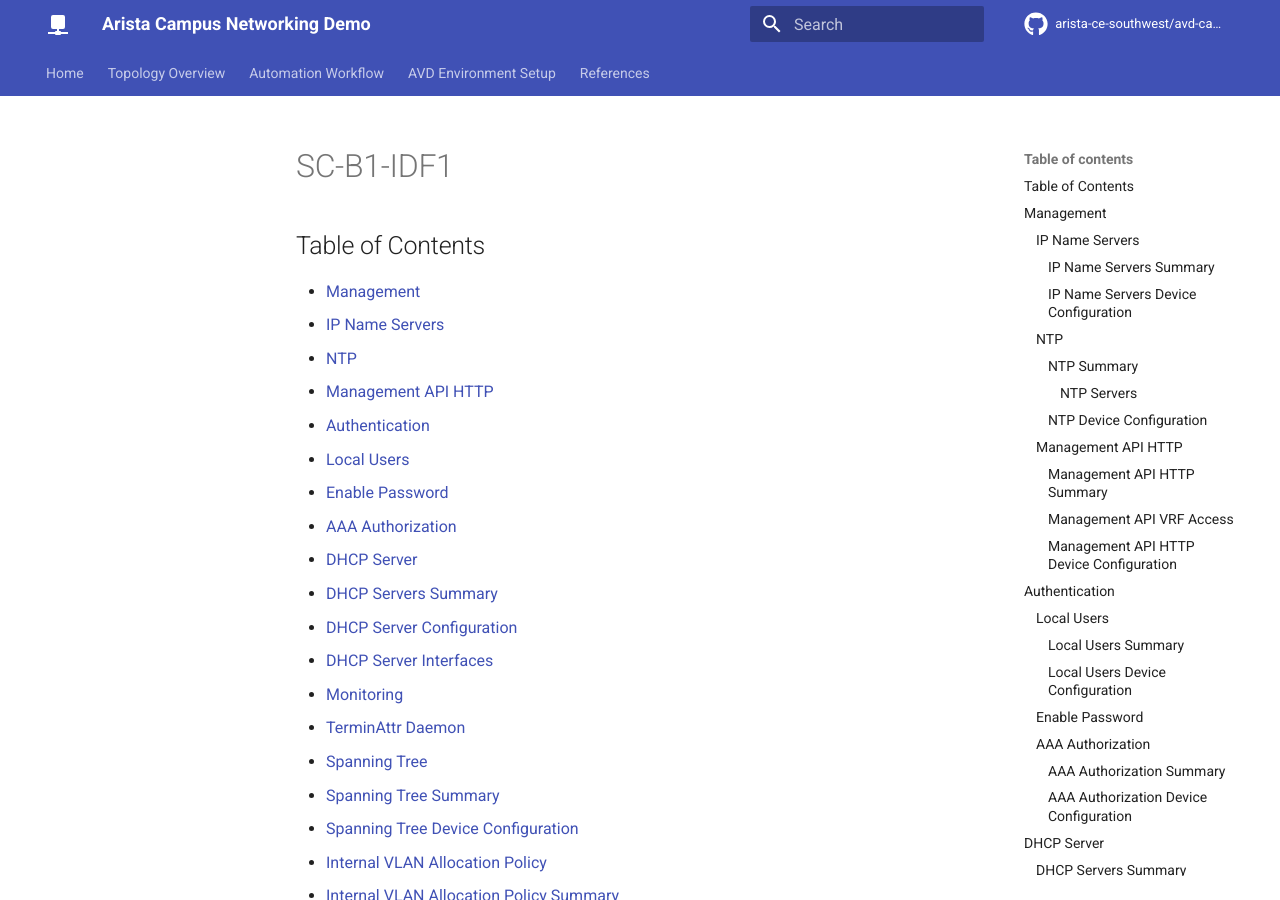
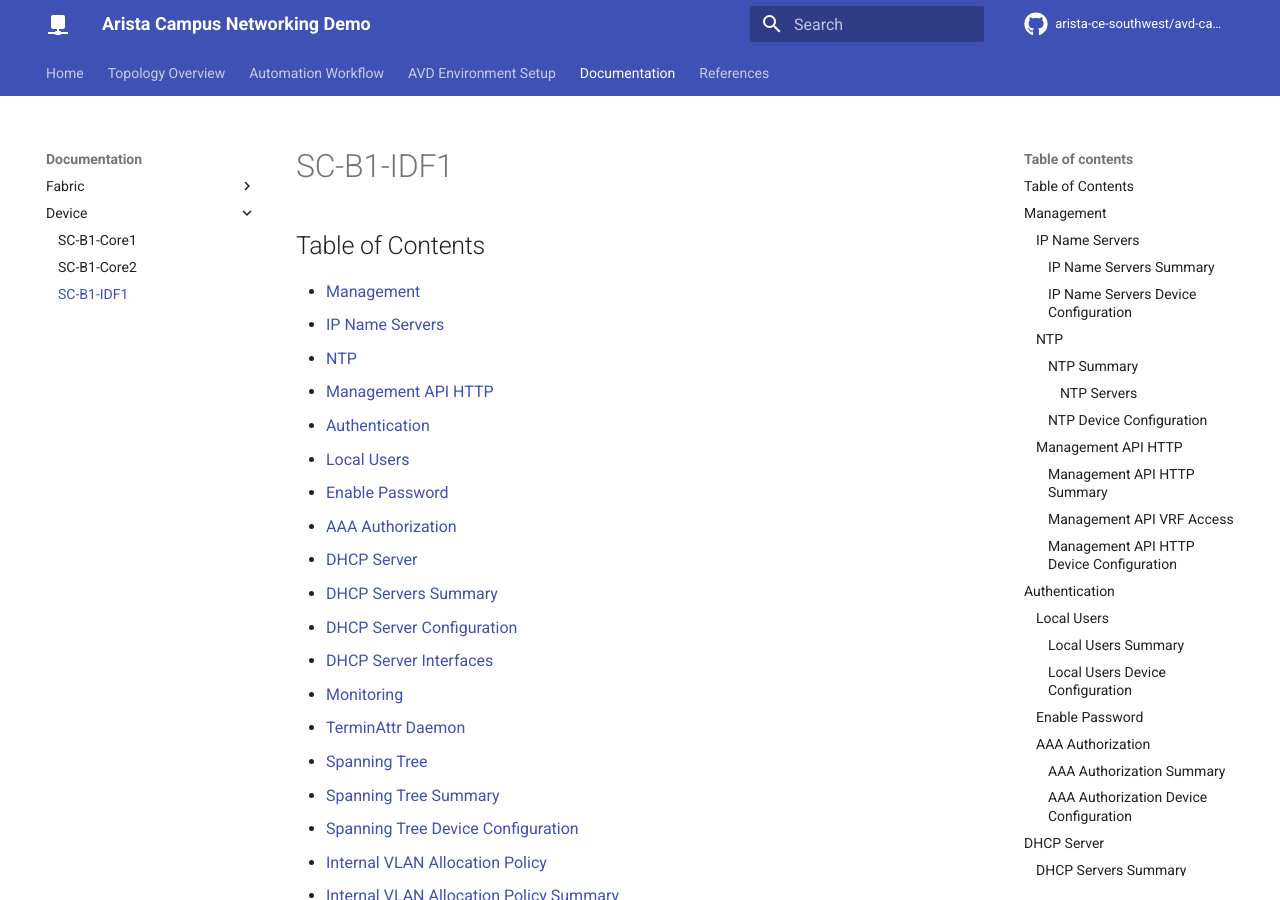
Before and after one commit to arista-ce-southwest/avd-campus-networking-event-demo, an MkDocs documentation site: the page built from docs/documentation/devices/SC-B1-IDF1.md, in a window 1280 px wide and 900 px high. Built offline with MkDocs 1.6.1 and Material for MkDocs 9.7.7, drawn with Linux system fonts in a browser that asks for light colours; comment, search, counter and statistics services are not loaded.

Commit message:
update mkdoc file with new nav menu to include avd documentation

```diff
--- a/mkdocs.yml
+++ b/mkdocs.yml
@@ -29,6 +29,13 @@
   - Topology Overview: topology.md
   - Automation Workflow: workflow.md
   - AVD Environment Setup: setup.md
+  - Documentation:
+      - Fabric:
+          - CAMPUS Documentation: documentation/fabric/CAMPUS-documentation.md
+      - Device:
+          - SC-B1-Core1: documentation/devices/SC-B1-Core1.md
+          - SC-B1-Core2: documentation/devices/SC-B1-Core2.md
+          - SC-B1-IDF1: documentation/devices/SC-B1-IDF1.md
   - References: references.md
 
 markdown_extensions:
```
